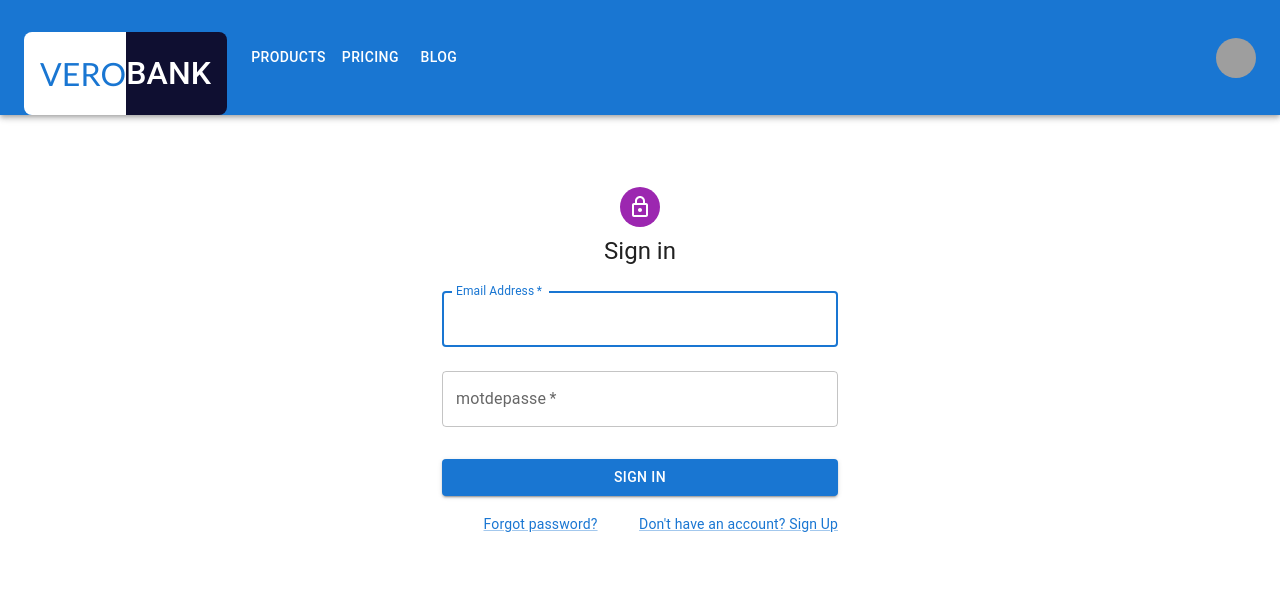
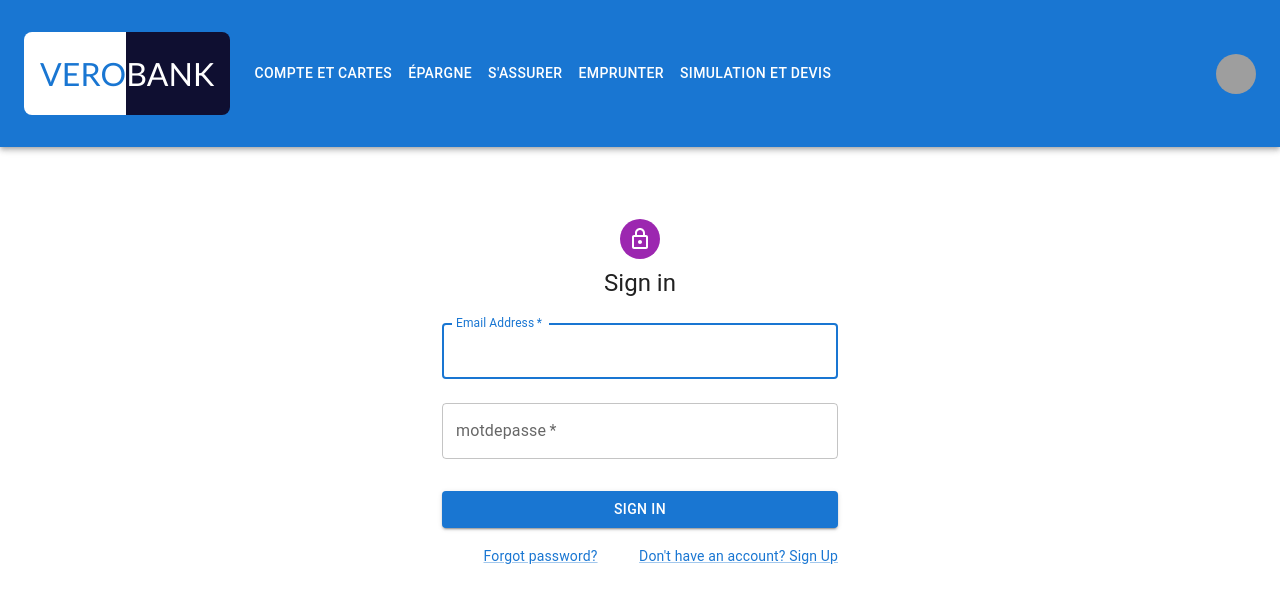
Before and after one commit to vyou59120/bankfront, a React (Create React App) app: page / in a window 1280 px wide. Shown: the top 602 px of the page. Built offline with nearby package versions, Linux system fonts and the light colour scheme; grey boxes are pictures that could not be loaded.

Commit message:
responsive app bar

```diff
--- a/src/ResponsiveAppBar/ResponsiveAppBar.js
+++ b/src/ResponsiveAppBar/ResponsiveAppBar.js
@@ -14,7 +14,7 @@ import MenuItem from '@mui/material/MenuItem';
 import { AuthContext } from '../Context/Context'
 import { userService } from '../Services';
 
-const pages = ['Products', 'Pricing', 'Blog'];
+const pages = ['Compte et Cartes', 'ÉPARGNE', "S'ASSURER", "EMPRUNTER", "SIMULATION ET DEVIS"];
 const settings = ['Profile', 'Account', 'Dashboard', 'Logout'];
 
 const ResponsiveAppBar = () => {
--- a/src/index.css
+++ b/src/index.css
@@ -29,12 +29,13 @@ code {
   color: rgb(25, 118, 210);
   font-size: 2rem;
   margin-top: 2rem;
+  margin-bottom: 2rem;
   border-top-left-radius: 8px;
   border-bottom-left-radius: 8px;
   font-family: 'Trebuchet MS', 'Lucida Sans Unicode', 'Lucida Grande', 'Lucida Sans', Arial, sans-serif;
 
 
-  font-family: 'Trebuchet MS', 'Lucida Sans Unicode', 'Lucida Grande', 'Lucida Sans', Arial, sans-serif;
+
   padding: 1rem;
   padding-right: 0%;
 }
@@ -43,9 +44,11 @@ code {
   background: rgb(15, 15, 49);
   font-size: 2rem;
   margin-top: 2rem;
+  margin-bottom: 2rem;
 
   border-top-right-radius: 8px;
   border-bottom-right-radius: 8px;
+  font-family: 'Trebuchet MS', 'Lucida Sans Unicode', 'Lucida Grande', 'Lucida Sans', Arial, sans-serif;
 
   padding: 1rem;
   padding-left: 0%;
```
